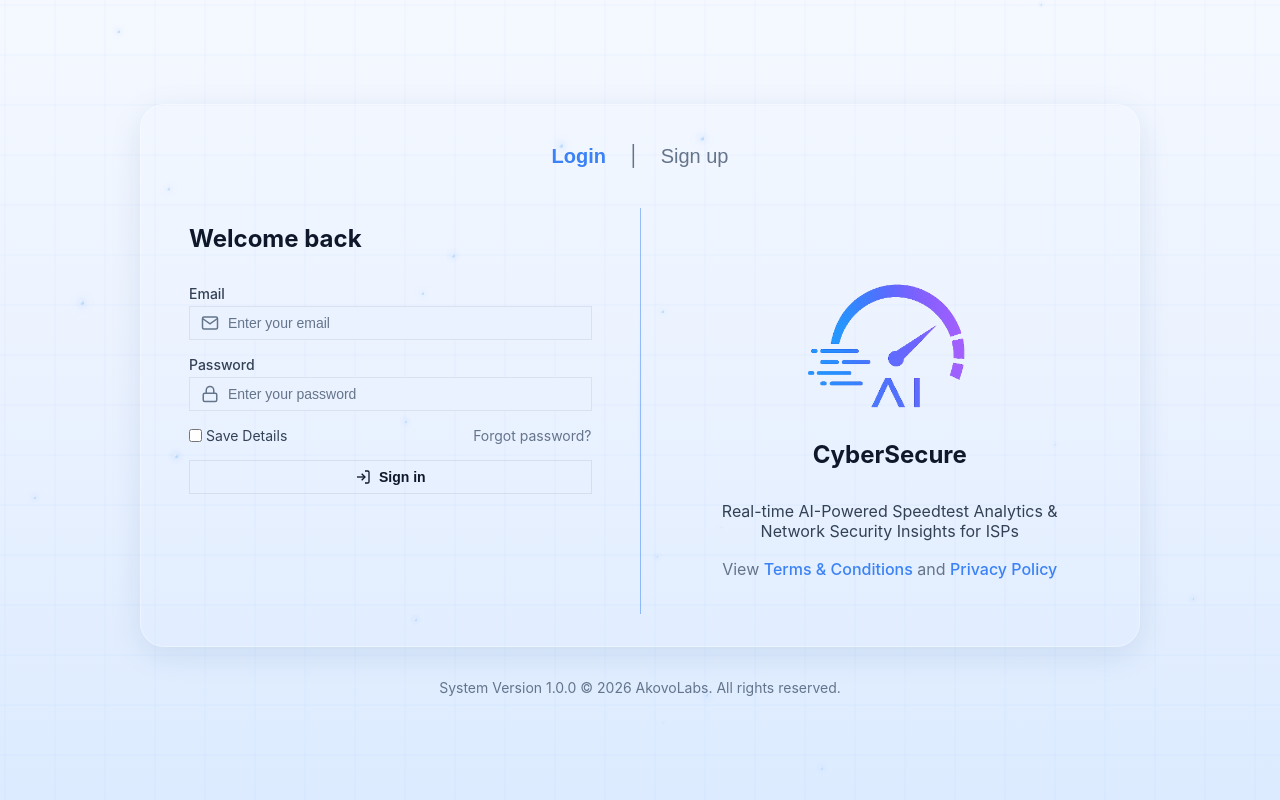
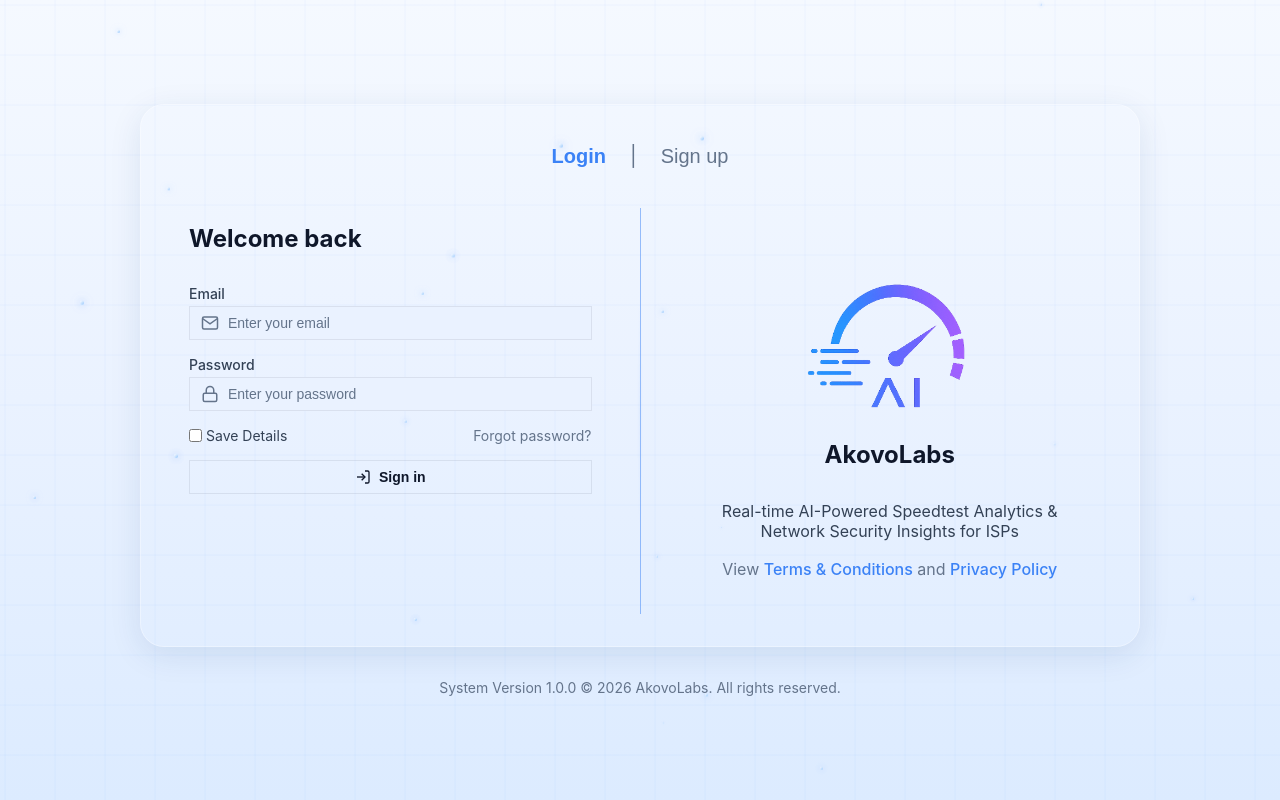
Before and after one commit to ClementPhoshoko/AI-Powered-CyberSecure-Network-Dashboard-for-ISP-Insights, a React (Vite) app in the folder client/: page /login in a window 1280 px wide. Built offline with nearby package versions, Linux system fonts and the light colour scheme; no server answers.

Commit message:
chore(client): replace CyberSecure branding with AkovoLabs
update all frontend brand references across auth pages, navigation, footer, and home screen components

```diff
--- a/client/src/components/footer/Footer.jsx
+++ b/client/src/components/footer/Footer.jsx
@@ -9,8 +9,8 @@
         {/* Left Section */}
         <div className="footer-left">
           <div className="footer-logo">
-            <img src={loginLogo} alt="CyberSecure Logo" className="footer-logo-icon" />
-            <span className="footer-logo-text">CyberSecure</span>
+            <img src={loginLogo} alt="AkovoLabs Logo" className="footer-logo-icon" />
+            <span className="footer-logo-text">AkovoLabs</span>
           </div>
           <p className="footer-tagline">AI-Powered Network Analytics Dashboard</p>
           <p className="footer-description">
--- a/client/src/components/nav/Nav.jsx
+++ b/client/src/components/nav/Nav.jsx
@@ -56,8 +56,8 @@
         {/* Left Side: Logo & System Name */}
         <div className="nav-left">
           <Link to="/" className="nav-logo">
-            <img src={loginLogo} alt="CyberSecure Logo" className="nav-logo-icon" />
-            <span className="nav-logo-text">CyberSecure</span>
+            <img src={loginLogo} alt="AkovoLabs Logo" className="nav-logo-icon" />
+            <span className="nav-logo-text">AkovoLabs</span>
           </Link>
         </div>
 
--- a/client/src/pages/auth/AuthLayout.jsx
+++ b/client/src/pages/auth/AuthLayout.jsx
@@ -36,8 +36,8 @@
           <div className="auth-info-column">
             <div className="auth-info-content">
               <div className="auth-logo">
-                <img src={loginLogo} alt="CyberSecure Logo" className="auth-logo-icon" />
-                <span className="auth-logo-text">CyberSecure</span>
+                <img src={loginLogo} alt="AkovoLabs Logo" className="auth-logo-icon" />
+                <span className="auth-logo-text">AkovoLabs</span>
               </div>
               <p className="auth-tagline">Real-time AI-Powered Speedtest Analytics & Network Security Insights for ISPs</p>
               <p className="auth-info-text">
--- a/client/src/pages/auth/forms/Login.jsx
+++ b/client/src/pages/auth/forms/Login.jsx
@@ -53,7 +53,7 @@
         isLoading={isLoading}
         progress={progress}
         message="Signing you in"
-        status="CyberSecure Auth System v1.0"
+        status="AkovoLabs Auth System v1.0"
       />
       <form className="auth-form" onSubmit={handleSubmit}>
         <h1 className="auth-form-title">Welcome back</h1>
--- a/client/src/pages/auth/forms/Register.jsx
+++ b/client/src/pages/auth/forms/Register.jsx
@@ -106,7 +106,7 @@
         isLoading={isLoading}
         progress={progress}
         message="Creating your account"
-        status="CyberSecure Auth System v1.0"
+        status="AkovoLabs Auth System v1.0"
       />
       <form className="auth-form" onSubmit={handleSubmit}>
         <h1 className="auth-form-title">Create account</h1>
--- a/client/src/pages/home/Home.jsx
+++ b/client/src/pages/home/Home.jsx
@@ -50,7 +50,7 @@
               />
             </div>
             <div className={`logo-overlay ${isRunning || isComplete ? 'logo-overlay--open' : ''}`}>
-              <img src={loginLogo} alt="CyberSecure Logo" className="logo-overlay-icon" />
+              <img src={loginLogo} alt="AkovoLabs Logo" className="logo-overlay-icon" />
             </div>
           </div>
           {loading && (
```
